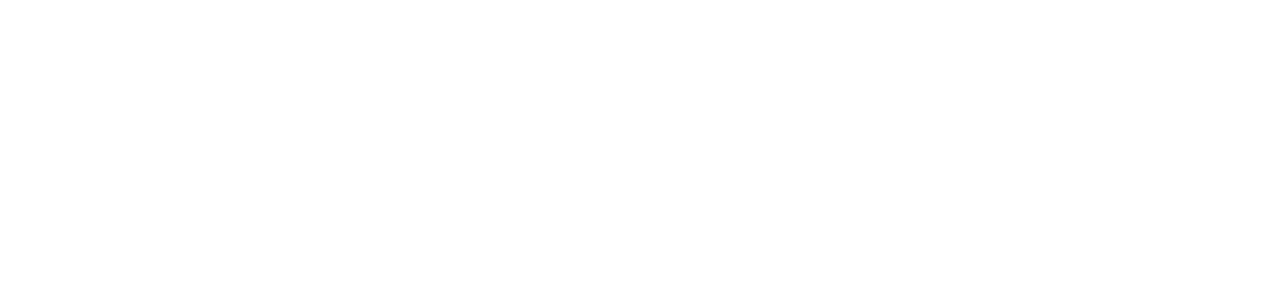
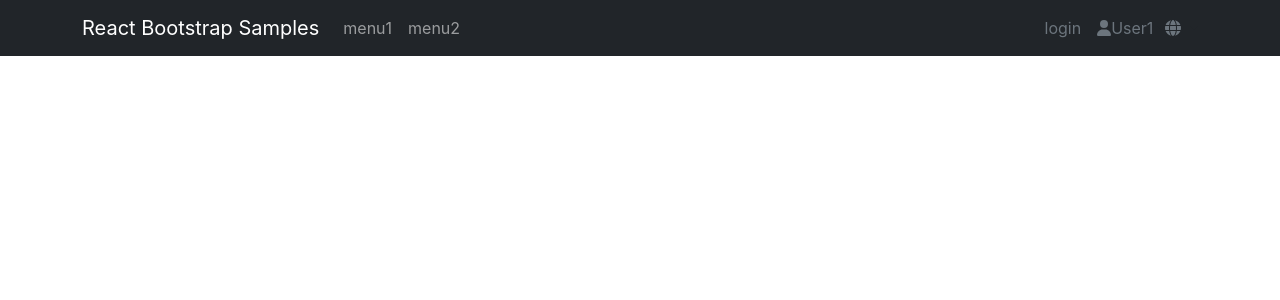
Before and after one commit to wgshtg/react-bootstrap-samples, a React (Create React App) app: page /header in a window 1280 px wide. Shown: the top 300 px of the page. Built offline with nearby package versions, Linux system fonts and the light colour scheme.

Commit message:
Add header component

```diff
--- a/src/PageRouter.tsx
+++ b/src/PageRouter.tsx
@@ -1,6 +1,6 @@
 import { Route, Router } from 'wouter';
 import App from './App';
-import { AlertComponent, Footer } from './pages';
+import { AlertComponent, Footer, Header } from './pages';
 
 export const PageRouter = () => {
   return (
@@ -14,6 +14,9 @@
       <Route path='/footer'>
         <Footer />
       </Route>
+      <Route path='/header'>
+        <Header />
+      </Route>
     </Router>
   );
 };
--- /dev/null
+++ b/src/pages/Header.tsx
@@ -0,0 +1,66 @@
+import { faGlobe, faUser } from '@fortawesome/free-solid-svg-icons';
+import { FontAwesomeIcon } from '@fortawesome/react-fontawesome';
+import { useState } from 'react';
+import { Container, Nav, NavDropdown, Navbar } from 'react-bootstrap';
+
+export const Header = () => {
+  const [currentLang, setCurrentLang] = useState('');
+
+  const locales = [
+    { name: 'English', value: 'en' },
+    { name: '正體中文', value: 'zh-TW' },
+    { name: '日本語', value: 'ja' },
+  ];
+
+  const isCurrentLanguage = (value: string): boolean => {
+    return value === currentLang;
+  };
+
+  return (
+    <Navbar collapseOnSelect bg='dark' expand='lg' fixed='top' variant='dark'>
+      <Container>
+        <Navbar.Brand href='/'>React Bootstrap Samples</Navbar.Brand>
+        <Navbar.Toggle aria-controls='basic-navbar-nav' />
+        <Navbar.Collapse id='basic-navbar-nav'>
+          <Nav className='me-auto'>
+            <Nav.Link href=''>menu1</Nav.Link>
+            <Nav.Link href=''>menu2</Nav.Link>
+          </Nav>
+          <Nav.Link href='' className='text-secondary pe-3'>
+            login
+          </Nav.Link>
+          <NavDropdown
+            title={
+              <span className='link-secondary'>
+                <FontAwesomeIcon icon={faUser} />
+                User1
+              </span>
+            }
+          >
+            <NavDropdown.Item href=''>logout</NavDropdown.Item>
+          </NavDropdown>
+          <NavDropdown
+            title={
+              <span className='link-secondary'>
+                <FontAwesomeIcon icon={faGlobe} />{' '}
+              </span>
+            }
+            id='locale-dropdown'
+          >
+            {locales.map(({ name, value }) => {
+              return (
+                <NavDropdown.Item
+                  key={name}
+                  className={isCurrentLanguage(value) ? 'active' : ''}
+                  onClick={() => setCurrentLang(value)}
+                >
+                  {name}
+                </NavDropdown.Item>
+              );
+            })}
+          </NavDropdown>
+        </Navbar.Collapse>
+      </Container>
+    </Navbar>
+  );
+};
--- a/src/pages/index.ts
+++ b/src/pages/index.ts
@@ -1,2 +1,3 @@
 export * from './Alert';
 export * from './Footer';
+export * from './Header';
```
